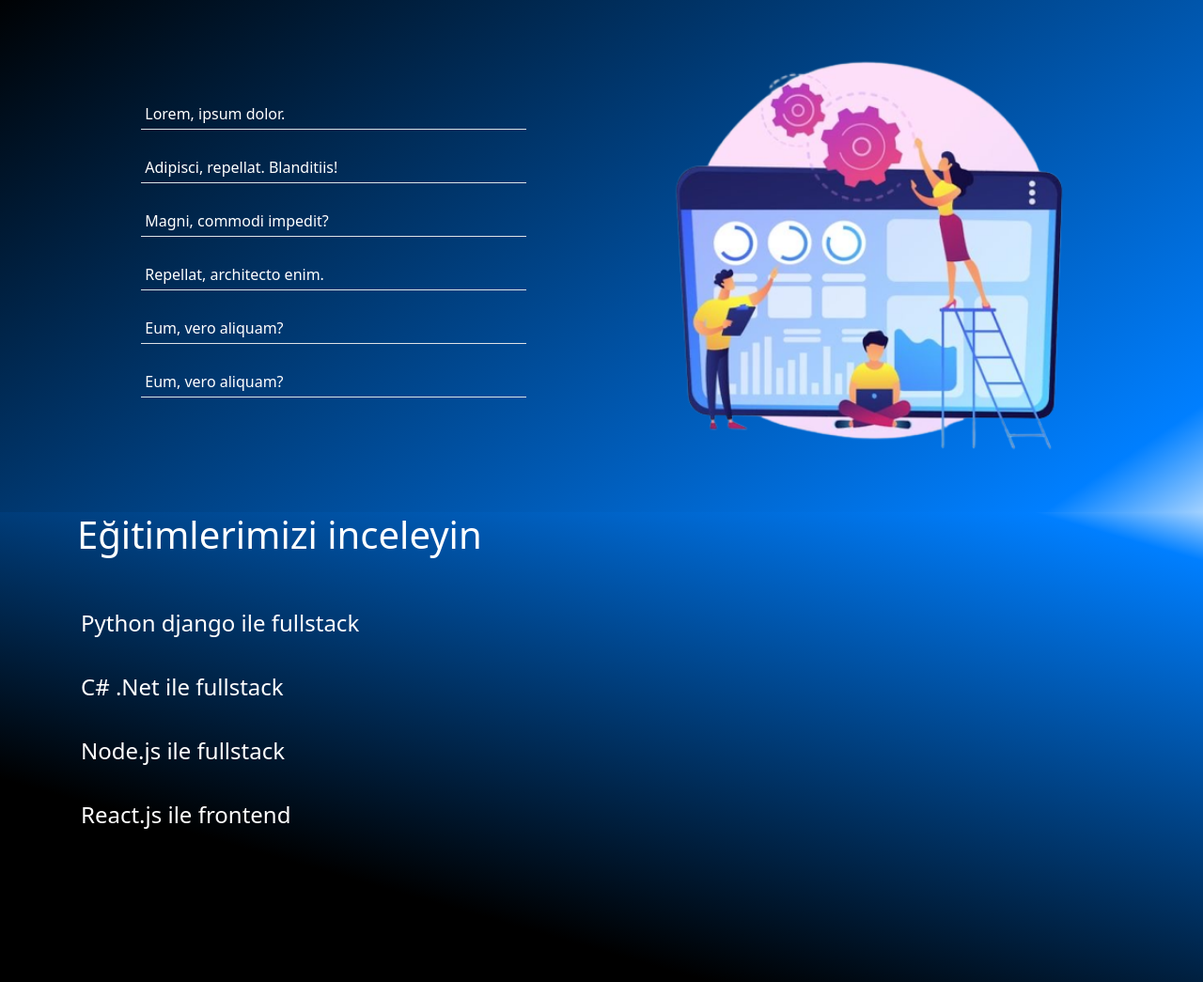
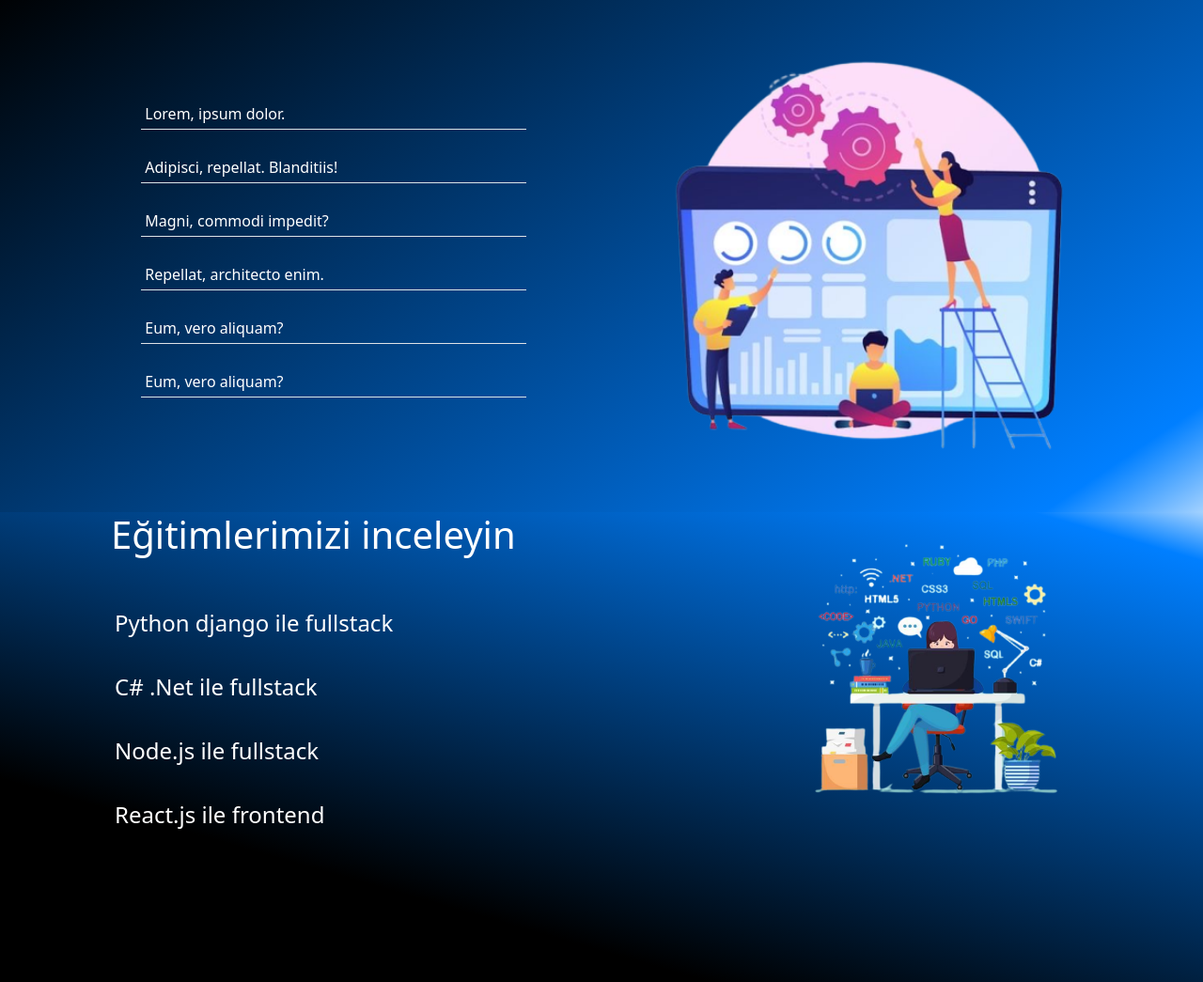
Before and after one commit to ardasalvarlilar/softwareAcademy, a Django app: page / in a window 1280 px wide. Shown: the part 1172-2217 px from the top of the page at 94% size. Run offline with Django 4.2, Linux system fonts and the light colour scheme.

Commit message:
pages and row col yapisi

```diff
--- a/pages/templates/index.html
+++ b/pages/templates/index.html
@@ -108,9 +108,10 @@
 </section>
 
 <section id='egitim-section' class='container-fluid'>
-  <div class='container'>
+  <div class='container px-5'>
+    <div class="row">
+      <div class="col-md-8">
           <h1 class='text-white'>Eğitimlerimizi inceleyin</h1>
-
           <ul class="list-unstyled d-flex mt-5 flex-column gap-4 w-75 text-white">
             <li class="p-1 pointer"><span class='fs-4'>Python django ile fullstack</span>
               <p class="hide mt-2">
@@ -131,7 +132,15 @@
               <p class="hide mt-2">
                 React.js, modern web geliştirme dünyasında olağanüstü bir etki yaratıyor. Bu güçlü ve esnek framework, geliştiricilere kullanıcı arayüzlerini oluşturmak ve yönetmek için benzersiz bir araç sunuyor. React, bileşen tabanlı yapısı sayesinde kodunuzu düzenli ve sürdürülebilir hale getirirken, hızlı yeniden render özelliği ile kullanıcıların harika bir deneyim yaşamasını sağlar. Bu, sadece React.js'i kullanarak bile, web projelerinizi hızlı ve etkileyici bir şekilde hayata geçirmenize yardımcı olur. Bu nedenle React.js, web geliştirme dünyasında vazgeçilmez bir araçtır ve her türden proje için idealdir.
               </p>
+            </li>
           </ul>
+      </div>
+      <div class="col-md-4">
+        <div class="w-100">
+          <img src="{% static 'images/egitim1.png' %}" class="w-100" alt="">
+        </div>
+      </div>
+    </div>
   </div>
 </section>
 {% endblock content %}
```
Also changed, not shown: static/images/c#.png (added), static/images/django.png (added), static/images/react.png (added). Lines whose indentation alone changed are shown as unchanged.
